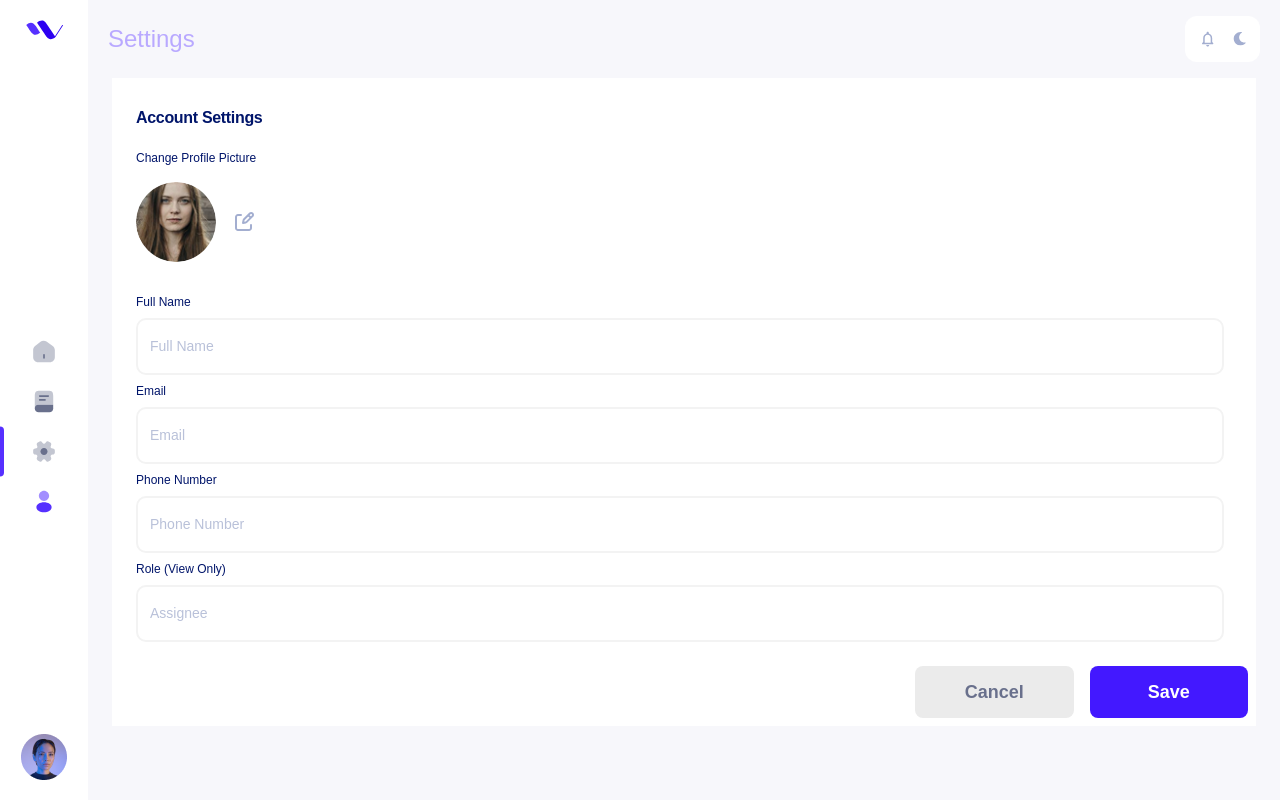
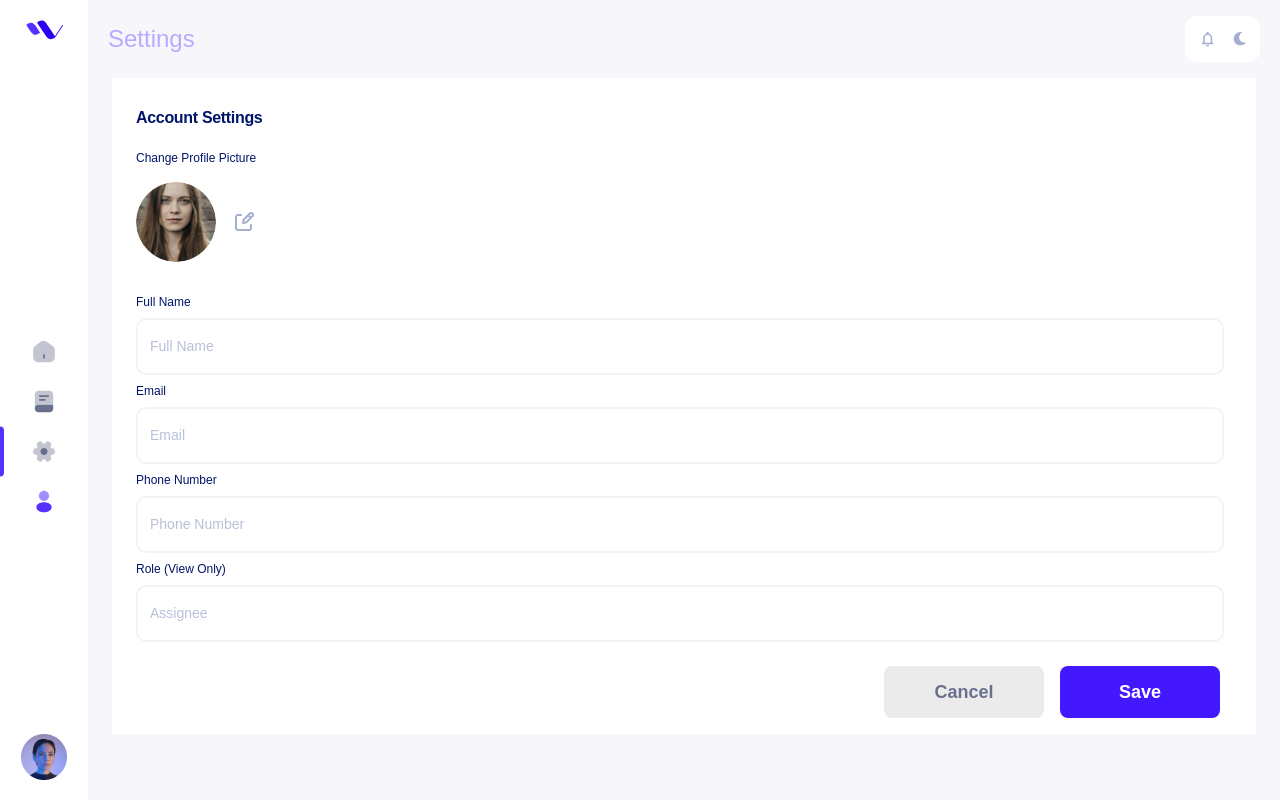
Before and after one commit to tajnur007/d2d-marketing-frontend, a Next.js app: page /settings in a window 1280 px wide. Built offline with nearby package versions, Linux system fonts and the light colour scheme; a web font is replaced by a local one.

Commit message:
button alignment issue fixed

```diff
--- a/app/(authenticated)/settings/page.tsx
+++ b/app/(authenticated)/settings/page.tsx
@@ -148,15 +148,15 @@ const SettingsPage = () => {
             />
 
           </div>
-          <div className='flex ml-[795px] mb-3'>
+          <div className='relative mb-8 mr-7 flex justify-end'>
             <Button
               onClick={handleCancel}
-              className='text-[#69708C] w-40 h-25 p-18 rounded-lg m-2 p-3 bg-[#EBEBEB]'>
+              className='text-[#69708C] w-40 h-25 text-lg rounded-lg m-2 p-3 bg-[#EBEBEB] mb-4'>
               Cancel
             </Button>
             <Button
               type='submit'
-              className='text-white w-40 h-25 text-lg rounded-lg m-2 p-3 bg-[#4318FF]'>
+              className='text-white w-40 h-25 text-lg rounded-lg m-2 p-3 bg-[#4318FF] mb-4'>
               Save
             </Button>
           </div>
```
